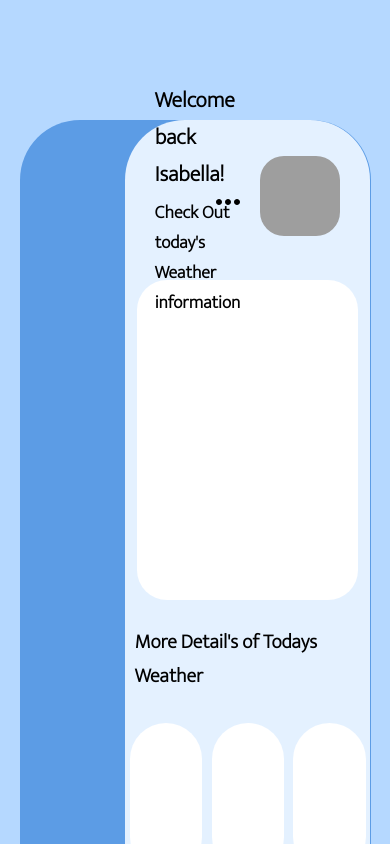
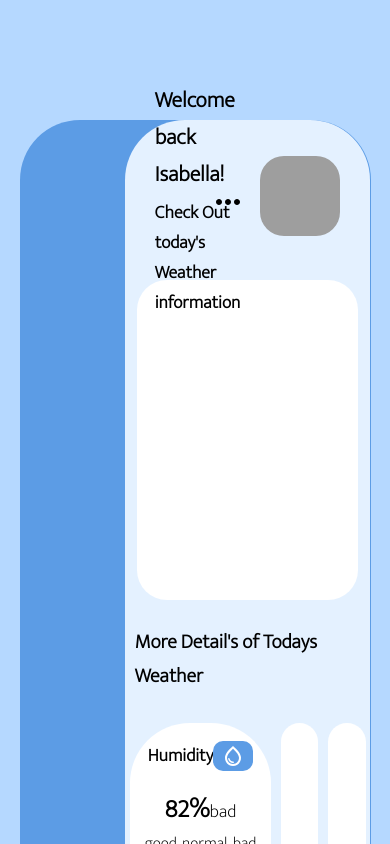
Before and after one commit to AnantPatel1/Weather, a React (Create React App) app: page / in a window 390 px wide. Built offline with nearby package versions, Linux system fonts and the light colour scheme; grey boxes are pictures that could not be loaded.

Commit message:
humidity

```diff
--- a/src/App.js
+++ b/src/App.js
@@ -1,5 +1,5 @@
 import "./App.css";
-import Layout from "./Component/Layout";
+import Layout from "./Component/Layout/Layout";
 function App() {
   return (
     <div className="App">
--- a/src/Component/TodaysWeather.js
+++ b/src/Component/Layout/TodaysWeather.js
@@ -1,14 +1,15 @@
 import styles from "./TodaysWeather.module.css";
 import React from "react";
-
+import Humidity from "../WeatherUpdates/Humidity";
 export default function TodaysWeather() {
   return (
     <div className={styles.TodaysWeather}>
       <header> More Detail's of Todays Weather</header>
-
       <div className={styles.container}>
         <div className={styles.topRow}>
-          <div className={styles.box}></div>
+          <div className={styles.box}>
+            <Humidity />
+          </div>
           <div className={styles.box}></div>
           <div className={styles.box}></div>
         </div>
--- a/src/Component/TodaysWeather.module.css
+++ b/src/Component/Layout/TodaysWeather.module.css
@@ -12,8 +12,6 @@
   flex-direction: column;
   justify-content: center;
   width: 100%;
-
-  /* padding: 10px; */
 }
 .topRow,
 .bottomRow {
@@ -27,8 +25,9 @@
 }
 
 .box {
+  position: relative;
   width: 400px;
-  height: 150px;
+  height: 180px;
   background-color: white;
   border-radius: 60px;
   margin: 0 2%;
--- /dev/null
+++ b/src/Component/WeatherUpdates/Humidity.js
@@ -0,0 +1,32 @@
+import React from "react";
+import styles from "./Humidity.module.css";
+import WaterDropOutlinedIcon from "@mui/icons-material/WaterDropOutlined";
+export default function Humidity() {
+  return (
+    <div>
+      <div className={styles.humidity}>
+        <p>Humidity</p>
+        <p className={styles.icon}>
+          <WaterDropOutlinedIcon className={styles.muiicon} />
+        </p>
+      </div>
+      <p className={styles.percentage}>
+        82%<span>bad</span>
+      </p>
+      <div className={styles.rating}>
+        <div>
+          <p>good</p>
+          <div className={styles.progres1}></div>
+        </div>
+        <div>
+          <p>normal</p>
+          <div className={styles.progres2}></div>
+        </div>
+        <div>
+          <p>bad</p>
+          <div className={styles.progres3}></div>
+        </div>
+      </div>
+    </div>
+  );
+}
--- /dev/null
+++ b/src/Component/WeatherUpdates/Humidity.module.css
@@ -0,0 +1,47 @@
+.humidity {
+  display: flex;
+  justify-content: space-between;
+  margin: 20px 40px 5px 40px;
+}
+.humidity p {
+  font-weight: bold;
+  font-size: 22px;
+}
+.icon {
+  background-color: #5c9ce5;
+  width: 40px;
+  border-radius: 10px;
+  display: flex;
+  justify-content: center;
+  align-items: center;
+}
+.muiicon {
+  color: white;
+}
+.percentage {
+  width: 100%;
+  text-align: center;
+  font-size: 25px;
+  font-weight: bold;
+}
+.percentage span {
+  font-weight: lighter;
+  font-size: 18px;
+}
+.rating {
+  display: flex;
+  justify-content: space-between;
+  margin: 0px 30px;
+  align-items: center;
+}
+@media screen and (max-width: 1083px) {
+  .humidity p {
+    font-size: 18px;
+  }
+  .humidity {
+    margin: 18px;
+  }
+  .rating {
+    margin: 0px 15px;
+  }
+}
```
Also changed, not shown: src/Component/Layout/Layout.js (renamed from src/Component/Layout.js), src/Component/Layout/Layout.module.css (renamed from src/Component/Layout.module.css), src/Component/Layout/UpcommingWeather.js (renamed from src/Component/UpcommingWeather.js), src/Component/Layout/UpcommingWeather.module.css (renamed from src/Component/UpcommingWeather.module.css).
